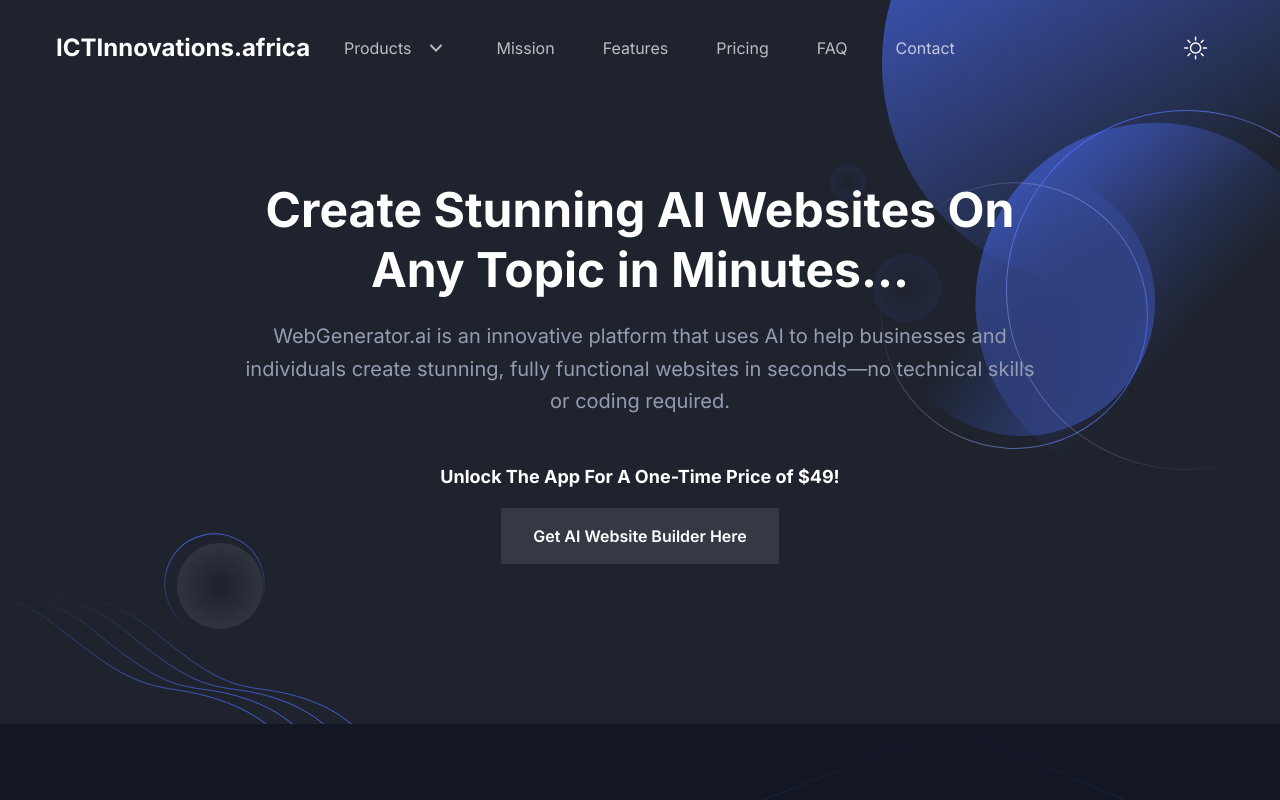
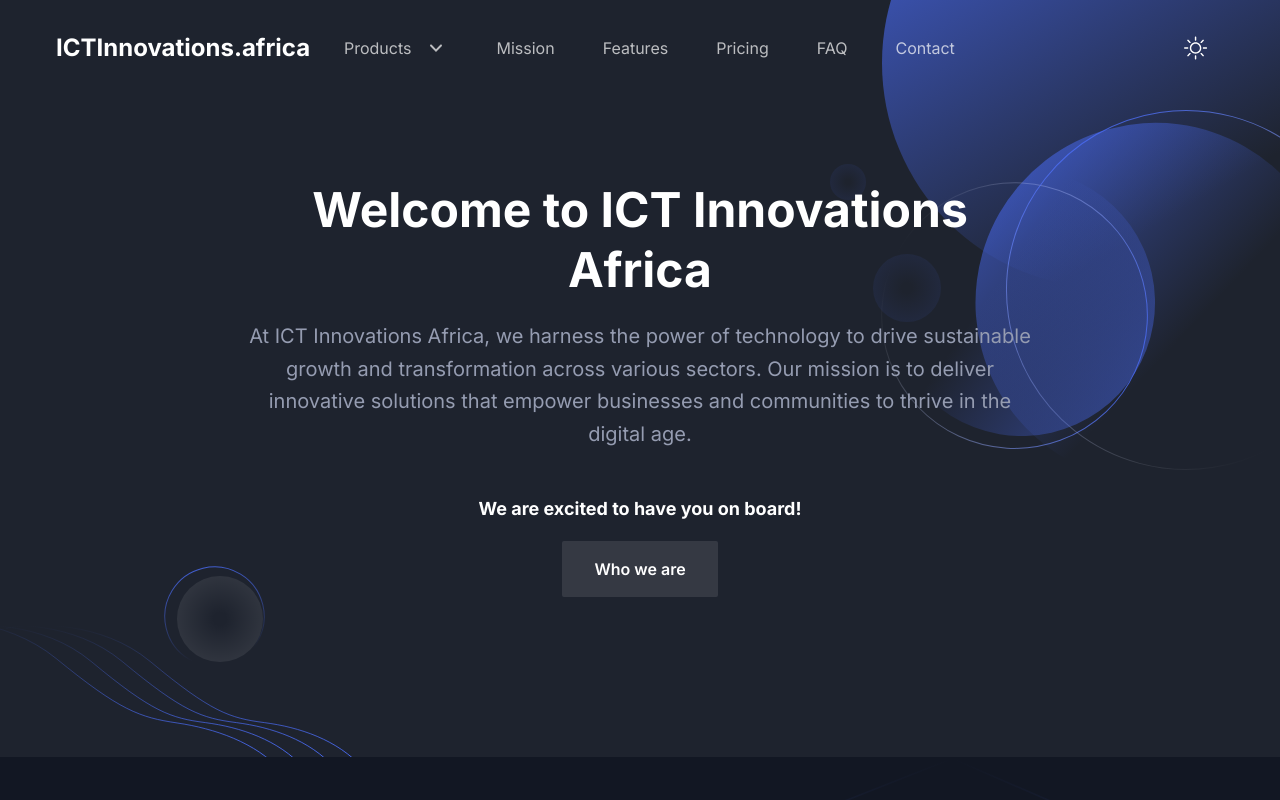
Before and after one commit to NewtonMutugi/ict-innovations-africa, a Next.js app: page / in a window 1280 px wide. Shown: the top 800 px of the page. Built offline with nearby package versions, Linux system fonts and the light colour scheme.

Commit message:
Update Hero component content to reflect rebranding to ICT Innovations Africa

```diff
--- a/components/Hero/index.tsx
+++ b/components/Hero/index.tsx
@@ -15,15 +15,17 @@ const Hero = () => {
                 data-wow-delay=".2s"
               >
                 <h1 className="mb-5 text-3xl font-bold leading-tight text-black dark:text-white sm:text-4xl sm:leading-tight md:text-5xl md:leading-tight">
-                  Create Stunning AI Websites On Any Topic in Minutes...
+                  Welcome to ICT Innovations Africa
                 </h1>
                 <p className="mb-12 text-base !leading-relaxed text-body-color dark:text-body-color-dark sm:text-lg md:text-xl">
-                  WebGenerator.ai is an innovative platform that uses AI to help
-                  businesses and individuals create stunning, fully functional
-                  websites in seconds—no technical skills or coding required.
+                  At ICT Innovations Africa, we harness the power of technology
+                  to drive sustainable growth and transformation across various
+                  sectors. Our mission is to deliver innovative solutions that
+                  empower businesses and communities to thrive in the digital
+                  age.
                 </p>
                 <div className="mb-5 text-lg font-bold leading-tight text-black dark:text-white sm:text-base sm:leading-tight md:text-lg   md:leading-tight">
-                  Unlock The App For A One-Time Price of $49!
+                  We are excited to have you on board!
                 </div>
                 <div className="flex flex-col items-center justify-center space-y-4 sm:flex-row sm:space-x-4 sm:space-y-0">
                   {/* <Link
@@ -36,7 +38,7 @@ const Hero = () => {
                     href="/signup"
                     className="inline-block rounded-sm bg-black px-8 py-4 text-base font-semibold text-white duration-300 ease-in-out hover:bg-black/90 dark:bg-white/10 dark:text-white dark:hover:bg-white/5"
                   >
-                    Get AI Website Builder Here
+                    Who we are
                   </Link>
                 </div>
               </div>
```
